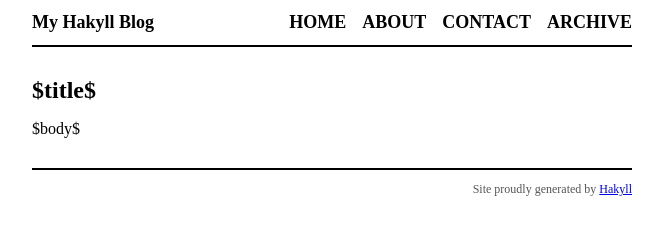
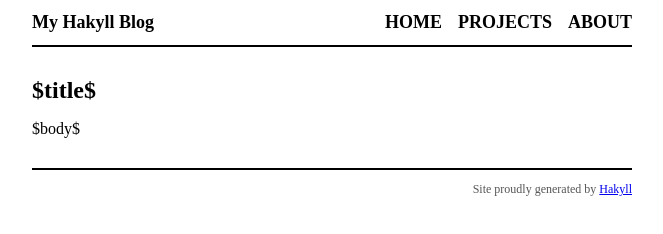
Before and after one commit to timjb/timjb.github.io, a plain HTML site: page templates/default.html in a window 1280 px wide. Shown: the whole page, without its empty margins (308-971 px from the left). Drawn offline with Linux system fonts and the light colour scheme.

Commit message:
add projects page, remove archive page

```diff
--- a/templates/default.html
+++ b/templates/default.html
@@ -14,9 +14,8 @@
             </div>
             <div id="navigation">
                 <a href="/">Home</a>
+                <a href="/projects.html">Projects</a>
                 <a href="/about.html">About</a>
-                <a href="/contact.html">Contact</a>
-                <a href="/archive.html">Archive</a>
             </div>
         </div>
 
```
Also changed, not shown: templates/archive.html (deleted, +0 -3 lines), 3 other files.
